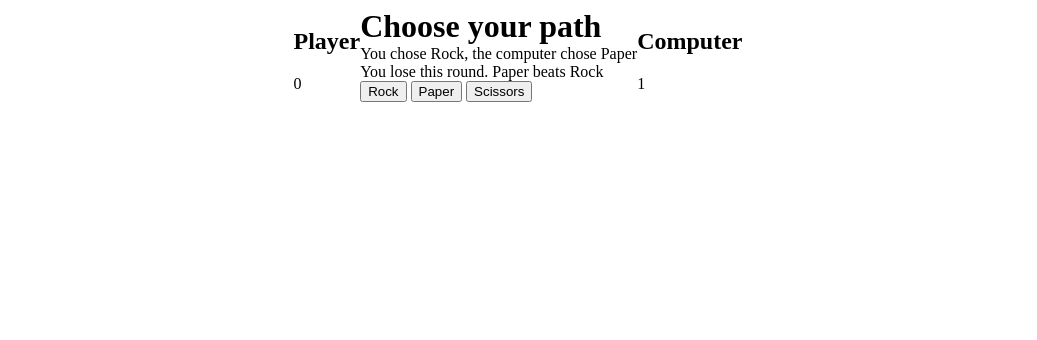
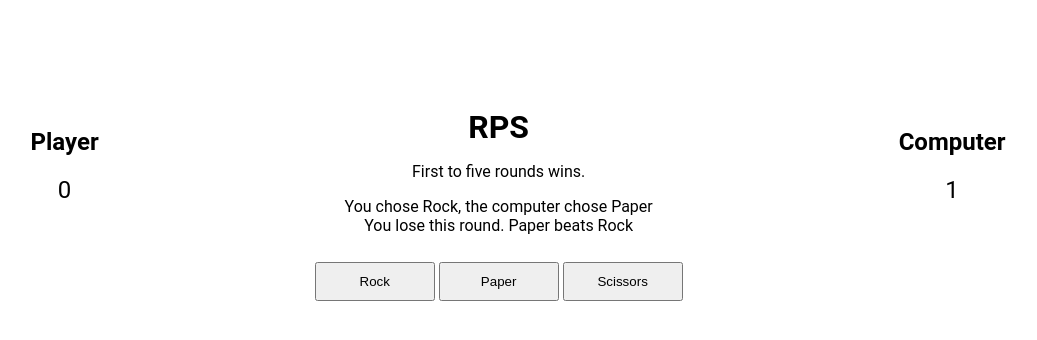
Before and after one commit to gortanian/odin-rock-paper-scissors, a plain HTML site: page index.html in a window 1280 px wide. Both pictures are taken after a click on the button "Rock". Shown: the whole page, without its empty margins (122-1159 px from the left). Drawn offline with Linux system fonts and the light colour scheme.

Commit message:
Complete basic styling of page

```diff
--- a/index.html
+++ b/index.html
@@ -16,12 +16,15 @@
                 <div class="player-score"></div>
             </div>
         </div>
-        <div>
-            <h1 class="header">Choose your path</h1>
-            <div class="choices"></div>
-            <div class="results"></div>
-            <div class="final-winner"></div>
-            <div class="score"></div>
+        <div class="center-container">
+            <h1 class="main-header">Choose your weapon</h1>
+            <div class="main-content">
+                <p>First to five rounds wins.</p>
+                <div class="choices"></div>
+                <div class="results"></div>
+                <div class="final-winner"></div>
+            </div>
+
             <div class="rps-button-container">
                 <button type="button" class="button rock-button">Rock</button>
                 <button type="button" class="button paper-button">Paper</button>
--- a/script.js
+++ b/script.js
@@ -17,6 +17,8 @@ function rockPaperScissorsGame() {
     // add items for both sides of the scoreboard
     const playerScoreboard = document.querySelector(".player");
     const computerScoreboard = document.querySelector(".computer");
+    const mainHeader = document.querySelector(".main-header");
+    const mainContent = document.querySelector(".main-content");
 
     let playerChoice = null;
     let computerNumberOfWins = 0;
@@ -37,8 +39,12 @@ function rockPaperScissorsGame() {
 
             if (playerChoice && !winnerFound) {
                 let roundWinner = rockPaperScissorsRound(playerChoice);
+
                 playerScoreboard.style.visibility="visible";
                 computerScoreboard.style.visibility="visible";
+                mainContent.style.visibility="visible";
+
+                mainHeader.textContent="RPS";
 
                 // if the winner was player, increment playerNumberOfWins
                 if (roundWinner === "player") {
--- a/styles.css
+++ b/styles.css
@@ -1,6 +1,20 @@
+body {
+    font-family: "Roboto", sans-serif;
+}
+
 .flex-container {
     display: flex;
     justify-content: center;
+    text-align: center;
+}
+
+.center-container {
+    width: 800px;
+}
+
+.main-content {
+    visibility: hidden;
+    height: 100px;
 }
 
 h1 {
@@ -8,6 +22,21 @@ h1 {
     padding: 0px;
 }
 
+.main-header {
+    margin-top: 100px;
+}
+
 .scoreboard {
     visibility: hidden;
+    padding: 100px 0px;
+
 }
+
+button {
+    width: 15%;
+    padding: 10px;
+}
+
+.computer-score, .player-score{
+    font-size: 24px;
+}
```
